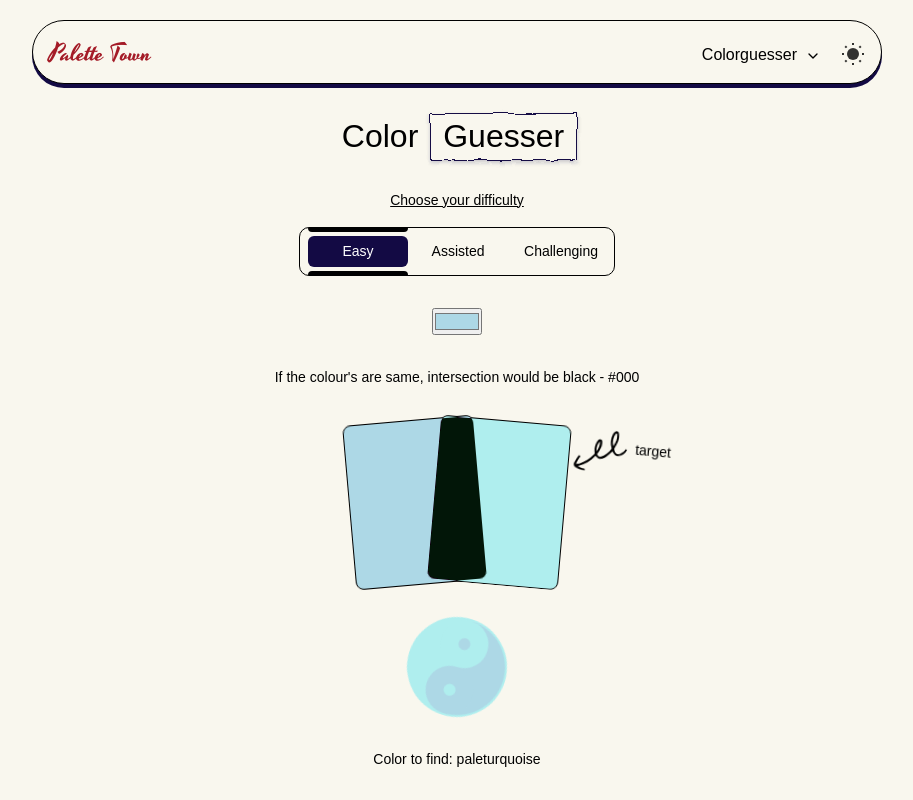
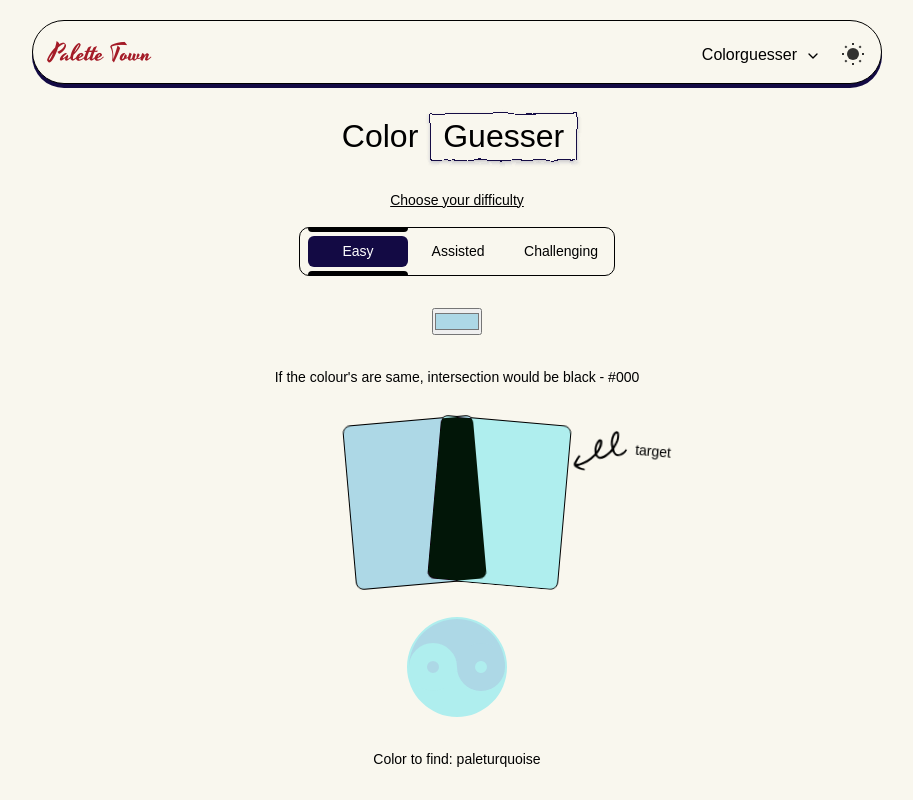
Before and after one commit to nithyarakash-t/palette-town, a React (Vite) app: page /colorguesser in a window 1280 px wide. Both pictures are taken after a click on the label "Easy". Shown: the top 800 px of the page, without its empty margins (183-1096 px from the left). Built offline with nearby package versions, Linux system fonts and the light colour scheme.

Commit message:
Update animation duration and refactor class names for difficulty in Color Guesser component

```diff
--- a/src/components/apps/color-guesser/main/Main.scss
+++ b/src/components/apps/color-guesser/main/Main.scss
@@ -37,7 +37,7 @@
       border-style: solid;
       border-width: 0.125rem 0.125rem 3.125rem 0.125rem;
       border-radius: 50%;
-      animation: yinyang 4s linear infinite;
+      animation: yinyang 8s linear infinite;
       &::before,
       &::after {
         content: "";
@@ -59,7 +59,7 @@
         background-color: var(--_yang);
         border-color: var(--_yin);
       }
-      &:hover {
+      &.-easy, &:hover {
         animation-play-state: paused;
       }
     }
@@ -182,7 +182,7 @@
             animation: slidein-from-right var(--_animation-duration) ease-in-out
               forwards;
               rotate: 5deg;
-            mix-blend-mode: difference;
+              mix-blend-mode: difference;
           }
         }
       }
--- a/src/components/apps/color-guesser/main/Main.tsx
+++ b/src/components/apps/color-guesser/main/Main.tsx
@@ -77,13 +77,11 @@ export function Main() {
             {difficulty === 'easy' &&
             <p>If the colour's are same, intersection would be black - #000</p>}
 
-            <div className={`cg-main__venn ${difficulty === 'easy' && '-easy'}`}>
-                <div className={`cg-main__vennitem -selected ${difficulty === 'easy' && '-easy'}`} style={{backgroundColor: inputColor}}>
-
-                </div>
+            <div className={`cg-main__venn ${'-' + difficulty}`}>
+                <div className={`cg-main__vennitem -selected ${'-' + difficulty}`} style={{backgroundColor: inputColor}}></div>
                 {
                     (difficulty === 'assisted' || difficulty === 'easy') &&
-                    <div className={`cg-main__vennitem -question ${difficulty === 'easy' && '-easy'}`} style={{backgroundColor: targetColor.hex}}>
+                    <div className={`cg-main__vennitem -question ${'-' + difficulty}`} style={{backgroundColor: targetColor.hex}}>
                         <div>
                             <svg aria-hidden="true" width="169" height="137" viewBox="0 0 169 137" xmlns="http://www.w3.org/2000/svg" fill="currentColor">
                                 <path fillRule="evenodd" clipRule="evenodd" d="M40 136.5C36.47 136.65 33.64 135.32 31.5 132.5C28.35 122.56 28.35 112.56 31.5 102.5C34.01 94.4799 37.34 86.82 41.5 79.5C41.41 72.7099 38.58 67.21 33 63C28.88 61.08 24.88 61.42 21 64C13.49 67.85 7.64999 73.3499 3.5 80.5C1.67 80 0.5 78.83 0 77C5.78999 64.7199 15.46 57.55 29 55.5C31.93 55.47 34.6 56.3 37 58C40.89 61.39 44.23 65.22 47 69.5C52.77 62.48 59.1 55.98 66 50C71.7 45.4 78.2 42.57 85.5 41.5C91.73 42.45 96.73 45.45 100.5 50.5C114.81 32.19 132.97 19.36 155 12C148.15 8.26996 140.82 5.93996 133 4.99995C130.97 3.59996 130.64 1.93996 132 -4.57764e-05C144.15 0.399948 155.48 3.72995 166 9.99995C168.68 13.42 169.51 17.26 168.5 21.5C164.4 30.21 159.9 38.71 155 47C150.83 48.17 149.33 46.67 150.5 42.5C155.15 34.86 158.99 26.86 162 18.5C158.23 18.26 154.56 18.76 151 20C133.59 27.74 118.76 38.9 106.5 53.5C105.19 55.13 104.36 56.97 104 59C107.35 73.74 105.18 87.57 97.5 100.5C93.42 106.12 88.76 106.79 83.5 102.5C81.31 93.68 81.97 85.0099 85.5 76.5C88.22 69.39 91.72 62.72 96 56.5C93.95 51.64 90.28 48.97 85 48.5C69.69 54.14 58.02 64.14 50 78.5C56.68 94.61 56.52 110.61 49.5 126.5C47.44 130.99 44.28 134.33 40 136.5Z" />
@@ -96,7 +94,7 @@ export function Main() {
                 }
             </div>
 
-            {(difficulty === 'assisted' || difficulty === 'easy') && <div className='cg-main__yinyang'
+            {(difficulty === 'assisted' || difficulty === 'easy') && <div className={`cg-main__yinyang ${'-' + difficulty}`}
             style={{'--_yin': `${inputColor}`, '--_yang': `${targetColor.hex}`} as React.CSSProperties}>
                 {/* {similarity}% */}
             </div>}
```
